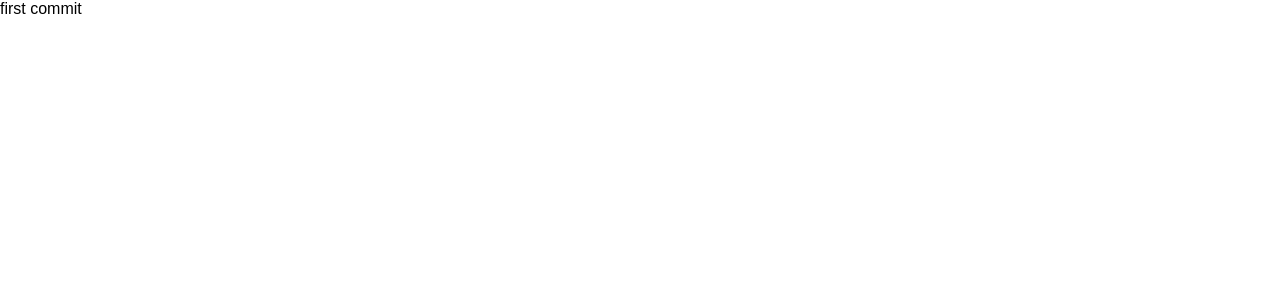
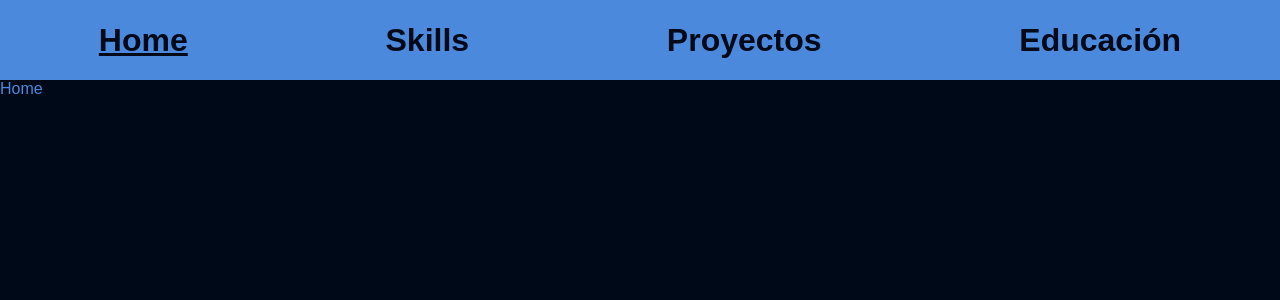
Before and after one commit to PabloAgustinBustos/first-react-personal-portfolio-2022, a React (Vite) app: page /home in a window 1280 px wide. Shown: the top 300 px of the page. Built offline with nearby package versions, Linux system fonts and the light colour scheme.

Commit message:
added navBar

```diff
--- a/src/App.jsx
+++ b/src/App.jsx
@@ -1,9 +1,25 @@
 import './App.css'
+import {BrowserRouter, Routes, Route} from "react-router-dom"
+import {motion} from "framer-motion"
+import Nav from './components/Nav'
+import Home from './views/Home'
+import Skills from './views/Skills'
+import Proyectos from './views/Proyectos'
+import Educacion from './views/Educacion'
 
 function App() {
   return (
     <div className="App">
-      first commit
+      <BrowserRouter>
+        <Nav/>
+
+        <Routes>
+          <Route path='/home' element={<Home/>}/>
+          <Route path='/skills' element={<Skills/>}/>
+          <Route path='/proyectos' element={<Proyectos/>}/>
+          <Route path='/educacion' element={<Educacion/>}/>
+        </Routes>
+      </BrowserRouter>
     </div>
   )
 }
--- /dev/null
+++ b/src/components/Nav/index.jsx
@@ -0,0 +1,49 @@
+import { useState } from 'react'
+import { NavLink, useLocation } from 'react-router-dom'
+import {motion} from "framer-motion"
+import s from "./styles.module.css"
+import { useEffect } from 'react'
+
+const Nav = () => {
+    const {pathname} = useLocation()
+
+    const [color, setColor] = useState({
+        nav: "navLight",
+        link: "linkDark"
+    })
+
+    useEffect(() => {
+        if(pathname === "/home" || pathname === "/proyectos"){
+            setColor({
+                nav: "navLight",
+                link: "linkDark"
+            })
+        }else{
+            setColor({
+                nav: "navDark",
+                link: "linkLight"
+            })
+        }
+    }, [pathname])
+
+    const handleTextDecoration = ({isActive}) => {
+        if(isActive){
+            return {
+                textDecoration: "underline"
+            }
+        }
+    }
+
+    return (
+        <motion.nav className={`${s.nav} ${s[color.nav]}`}>
+            <motion.div className={s.itemContainer}>
+                <NavLink className={`${s.link} ${s[color.link]}`} style={handleTextDecoration} to="/home">Home</NavLink>
+                <NavLink className={`${s.link} ${s[color.link]}`} style={handleTextDecoration} to="/skills">Skills</NavLink>
+                <NavLink className={`${s.link} ${s[color.link]}`} style={handleTextDecoration} to="/proyectos">Proyectos</NavLink>
+                <NavLink className={`${s.link} ${s[color.link]}`} style={handleTextDecoration} to="/educacion">Educación</NavLink>
+            </motion.div>
+        </motion.nav>
+    )
+}
+
+export default Nav
--- /dev/null
+++ b/src/components/Nav/styles.module.css
@@ -0,0 +1,38 @@
+.nav{
+    width: 100%;
+    height: 10vh;
+}
+
+.navLight{
+    background-color: #4B89DC;
+}
+
+.navDark{
+    background-color: #000917;
+}
+
+.itemContainer{
+    height: inherit;
+    display: flex;
+    justify-content: space-around;
+    align-items: center;
+}
+
+.link{
+    font-weight: 600;
+    font-size: 32px;
+    line-height: 39px;
+    text-decoration: none;
+}
+
+.linkDark, .linkDark:visited{
+    color: #000917;
+}
+
+.linkLight, .linkLight:visited{
+    color: #4B89DC;
+}
+
+.active{
+    color: coral;
+}
--- a/src/main.jsx
+++ b/src/main.jsx
@@ -4,7 +4,7 @@ import App from './App'
 import './index.css'
 
 ReactDOM.createRoot(document.getElementById('root')).render(
-  <React.StrictMode>
+
     <App />
-  </React.StrictMode>
+
 )
--- /dev/null
+++ b/src/views/Educacion/index.jsx
@@ -0,0 +1,13 @@
+import React from 'react'
+import { motion } from 'framer-motion'
+import s from "./styles.module.css"
+
+const Educacion = () => {
+    return (
+        <motion.main className={s.container}>
+            Educación
+        </motion.main>
+    )
+}
+
+export default Educacion
--- /dev/null
+++ b/src/views/Educacion/styles.module.css
@@ -0,0 +1,5 @@
+.container{
+    height: 90vh;
+    background-color: #4B89DC;
+    color: #000917;
+}
--- /dev/null
+++ b/src/views/Home/index.jsx
@@ -0,0 +1,13 @@
+import { motion } from 'framer-motion'
+import React from 'react'
+import s from "./styles.module.css"
+
+const Home = () => {
+    return (
+        <motion.main className={s.container}>
+            Home
+        </motion.main>
+    )
+}
+
+export default Home
--- /dev/null
+++ b/src/views/Home/styles.module.css
@@ -0,0 +1,5 @@
+.container{
+    height: 90vh;
+    background-color: #000917;
+    color: #4B89DC;
+}
--- /dev/null
+++ b/src/views/Proyectos/index.jsx
@@ -0,0 +1,13 @@
+import React from 'react'
+import { motion } from 'framer-motion'
+import s from "./styles.module.css"
+
+const Proyectos = () => {
+    return (
+        <motion.main className={s.container}>
+            Proyectos
+        </motion.main>
+    )
+}
+
+export default Proyectos
--- /dev/null
+++ b/src/views/Proyectos/styles.module.css
@@ -0,0 +1,5 @@
+.container{
+    height: 90vh;
+    background-color: #000917;
+    color: #4B89DC;
+}
--- /dev/null
+++ b/src/views/Skills/index.jsx
@@ -0,0 +1,13 @@
+import React from 'react'
+import { motion } from 'framer-motion'
+import s from "./styles.module.css"
+
+const Skills = () => {
+    return (
+        <motion.main className={s.container}>
+            Skills
+        </motion.main>
+    )
+}
+
+export default Skills
--- /dev/null
+++ b/src/views/Skills/styles.module.css
@@ -0,0 +1,5 @@
+.container{
+    height: 90vh;
+    background-color: #4B89DC;
+    color: #000917;
+}
```
